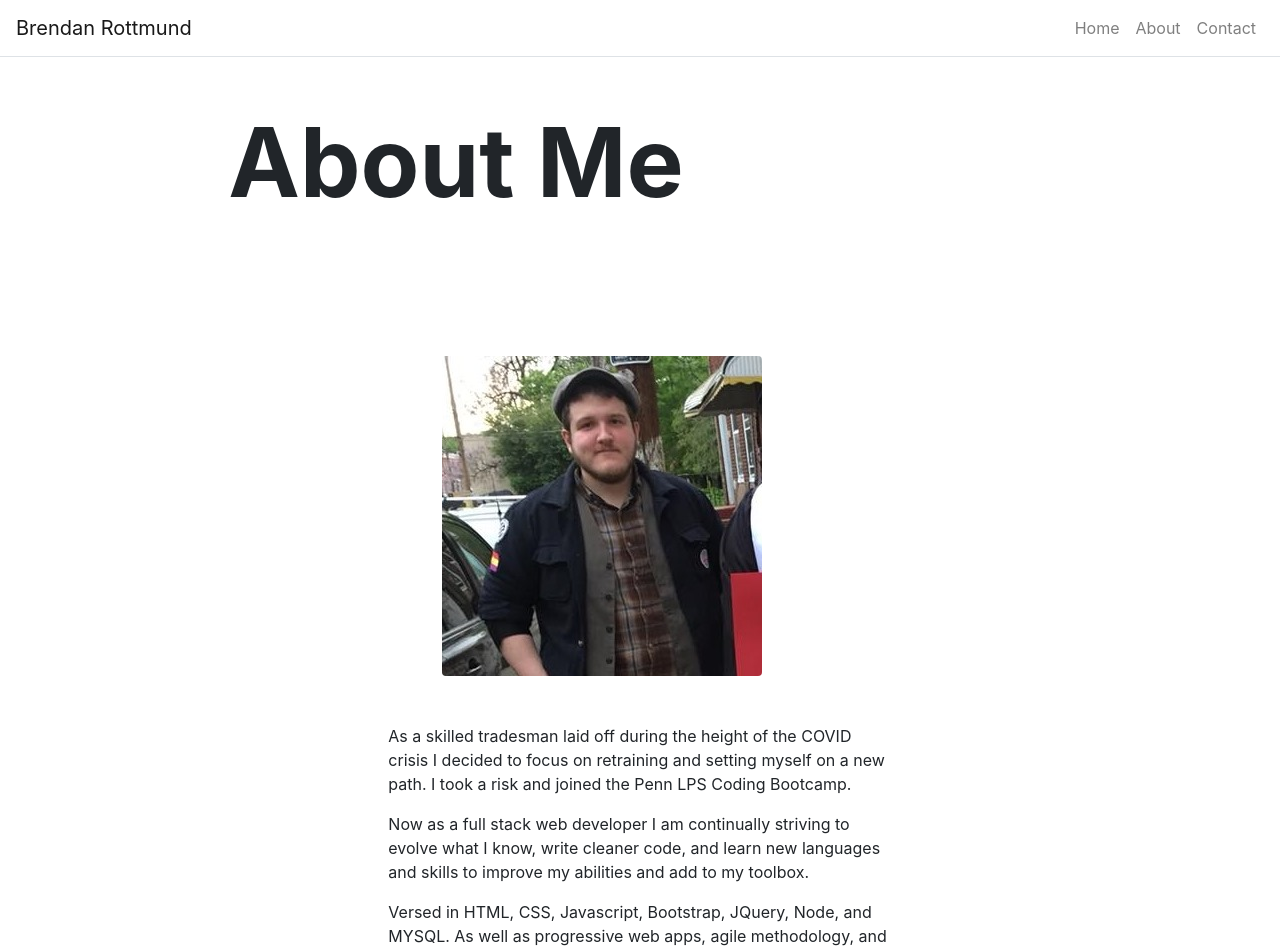
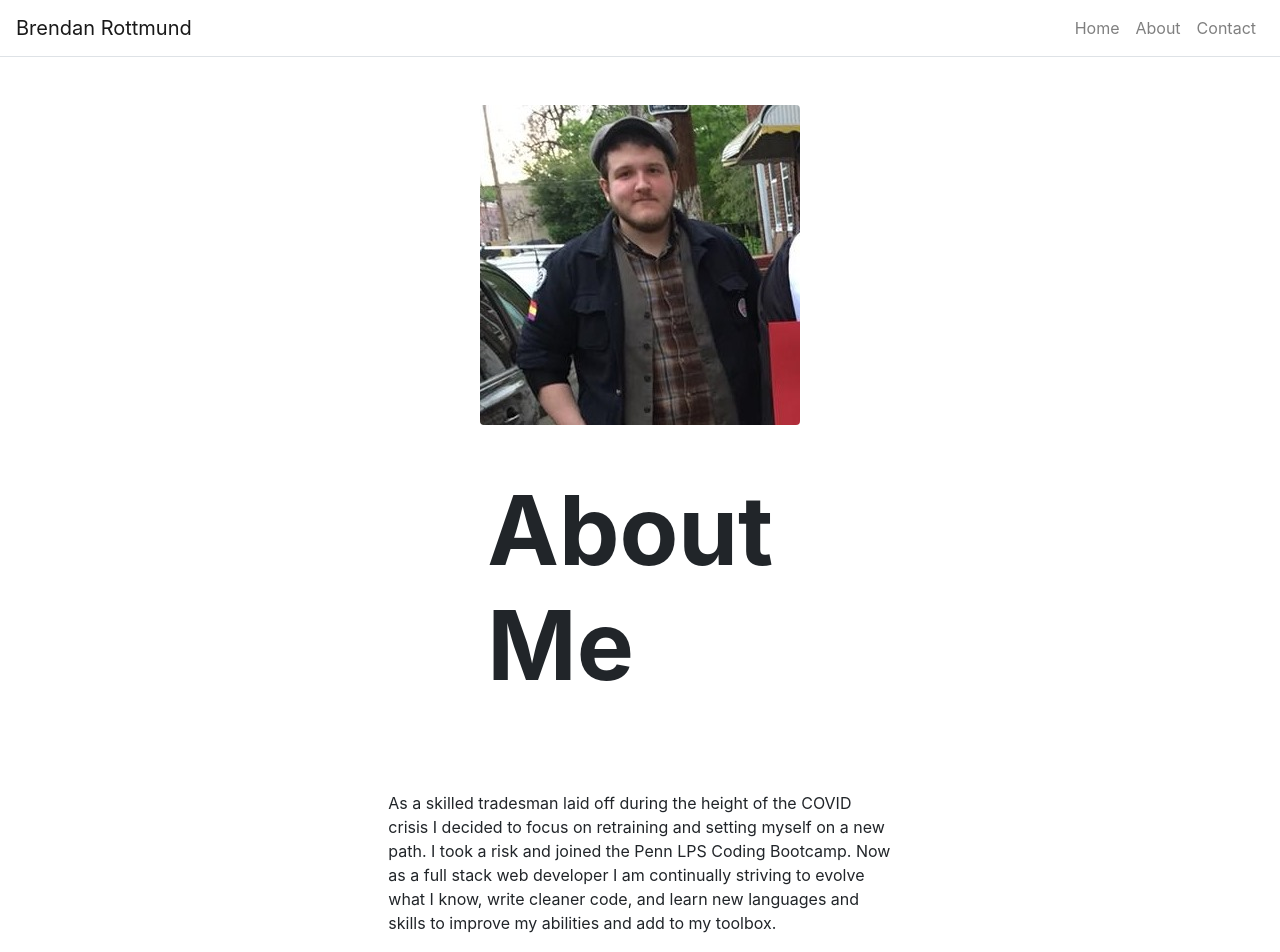
Before and after one commit to dearg-amadaun/dearg-amadaun.github.io, a React (Create React App) app: page /about in a window 1280 px wide. Shown: the top 952 px of the page. Built offline with nearby package versions, Linux system fonts and the light colour scheme.

Commit message:
Style About me page

```diff
--- a/src/components/Content.js
+++ b/src/components/Content.js
@@ -4,8 +4,8 @@ import { Container, Row, Col } from "reactstrap";
 function Content(props) {
 
     return(
-        <Container fluid={true}>
-            <Row className="justify-content-center">
+        <Container fluid={true} className="rounded mx-auto d-block">
+            <Row className="justify-content-center ">
                 <Col md={5}>
                     {props.children}
                 </Col>
--- a/src/pages/AboutPage.js
+++ b/src/pages/AboutPage.js
@@ -1,7 +1,6 @@
 import React from 'react';
 import Content from '../components/Content';
 import Hero from '../components/Hero';
-import { Container, Row, Col } from "reactstrap";
 import Image from 'react-bootstrap/Image'
 
 import headshot from '../assets/images/headshot.jpg'
@@ -10,28 +9,23 @@ function AboutPage(props) {
 
     return(
         <div>
-            <Hero title={props.title} />
+
+            <Image className="rounded mx-auto d-block mt-5" src={headshot} alt="Brendan" rounded />
 
 
-            <Container fluid={true}>
-                <Row className="justify-content-center py-5">
-                    <Col xs={6} md={4}>
-                    <Image src={headshot} alt="Brendan" rounded />
-                    </Col>
-                </Row>
-            </Container>
 
             <Content>
-            <p>As a skilled tradesman laid off during the height of the COVID crisis I decided to focus on retraining and setting myself on a new path. I took a risk and joined the Penn LPS Coding Bootcamp.</p>
+                    <Hero title={props.title} />
 
-            <p>Now as a full stack web developer I am continually striving to evolve what I know, write cleaner code, and learn new languages and skills to improve my abilities and add to my toolbox.</p>
+                    <p>As a skilled tradesman laid off during the height of the COVID crisis I decided to focus on retraining and setting myself on a new path. I took a risk and joined the Penn LPS Coding Bootcamp.
 
-            <p>Versed in HTML, CSS, Javascript, Bootstrap, JQuery, Node, and MYSQL. As well as progressive web apps, agile methodology, and database theory.</p>
+                    Now as a full stack web developer I am continually striving to evolve what I know, write cleaner code, and learn new languages and skills to improve my abilities and add to my toolbox.</p>
 
-            <p>Here you will find several small projects that showcase proficiency in a variety of areas including the above.</p>
+                    <p>Versed in HTML, CSS, Javascript, Bootstrap, JQuery, Node, and MYSQL. As well as progressive web apps, agile methodology, and database theory.</p>
 
+                    <p>Here you will find several small projects that showcase proficiency in a variety of areas including the above.</p>
+            </Content>
 
-            </Content>
         </div>
     );
 
```
